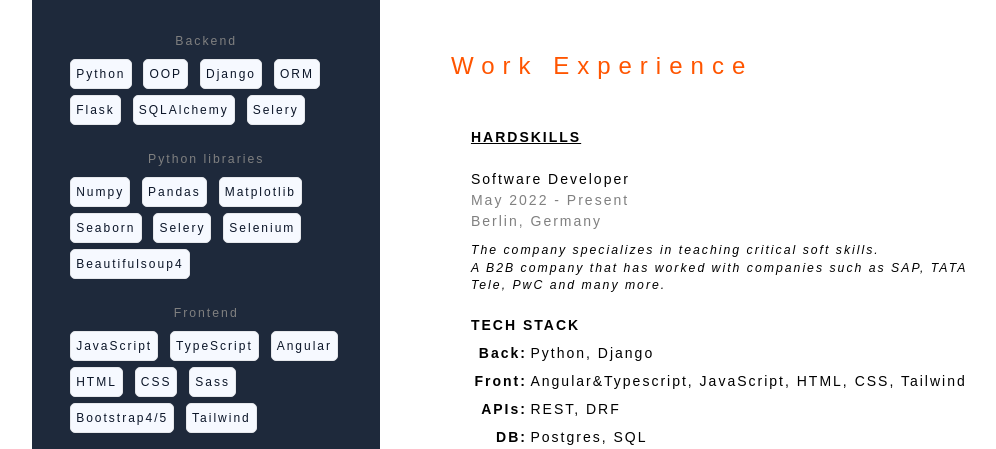
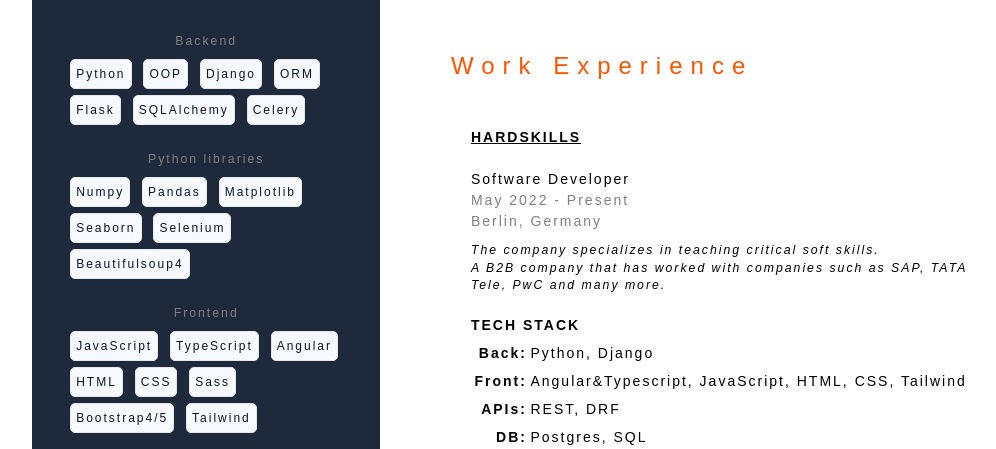
Before and after one commit to dianamatkava/portfolio, a Flask app: page /about in a window 1280 px wide. Shown: the part 670-1119 px from the top of the page, without its empty margins (104-1100 px from the left). Run offline with Flask 2, Linux system fonts and the light colour scheme; style sheets or scripts are compiled from the project's sources; parts of the project's set-up code (start-up, migrations or seed data) failed here and were passed over; some libraries are stand-ins or nearby versions.

Commit message:
Updated portfolio

```diff
--- a/templates/about.html
+++ b/templates/about.html
@@ -25,7 +25,7 @@
                                     <span class='border'>ORM</span>
                                     <span class='border'>Flask</span>
                                     <span class='border'>SQLAlchemy</span>
-                                    <span class='border'>Selery</span>
+                                    <span class='border'>Celery</span>
                                 </li>
                             <p class='text-center mb-[-10px]'><span class="grey text-uppercase text-sm text-zinc-50 text-semibold">Python libraries</span><br>
                                 <li>
@@ -33,7 +33,6 @@
                                     <span class='border'>Pandas</span>
                                     <span class='border'>Matplotlib</span>
                                     <span class='border'>Seaborn</span>
-                                    <span class='border'>Selery</span>
                                     <span class='border'>Selenium</span>
                                     <span class='border'>Beautifulsoup4</span>
                                 </li>
```
